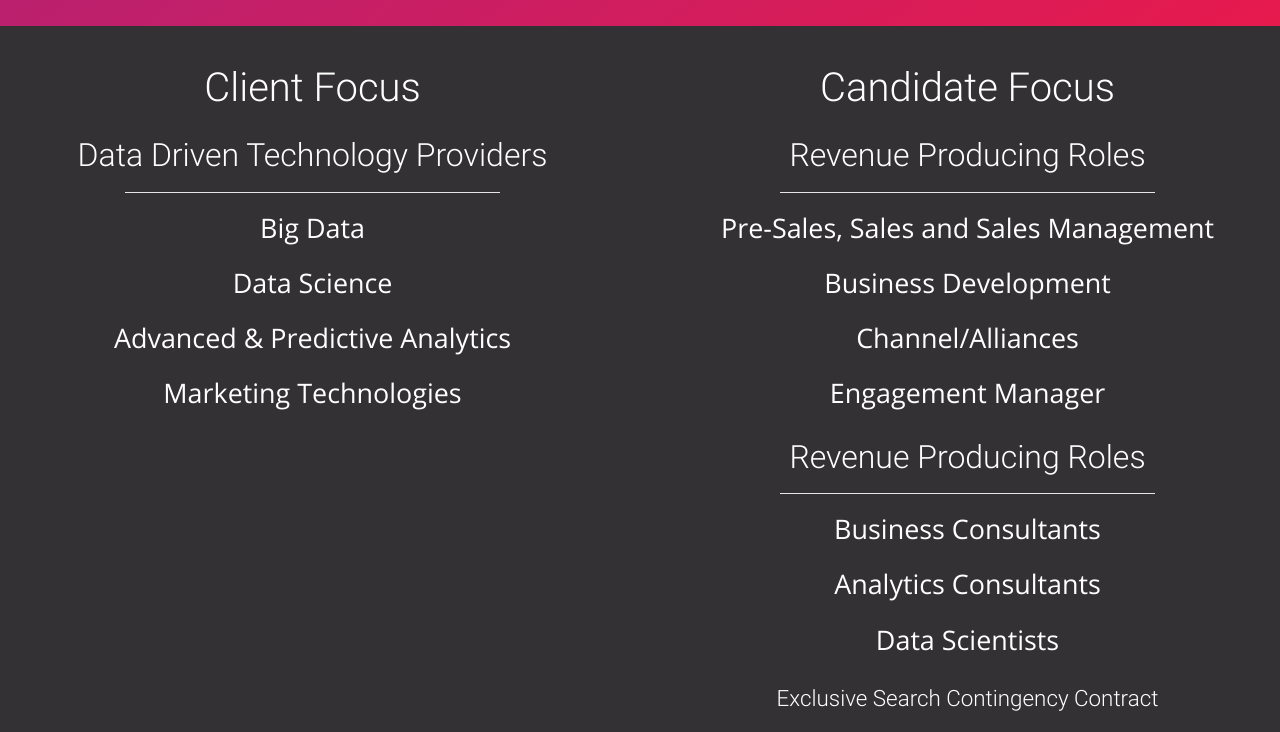
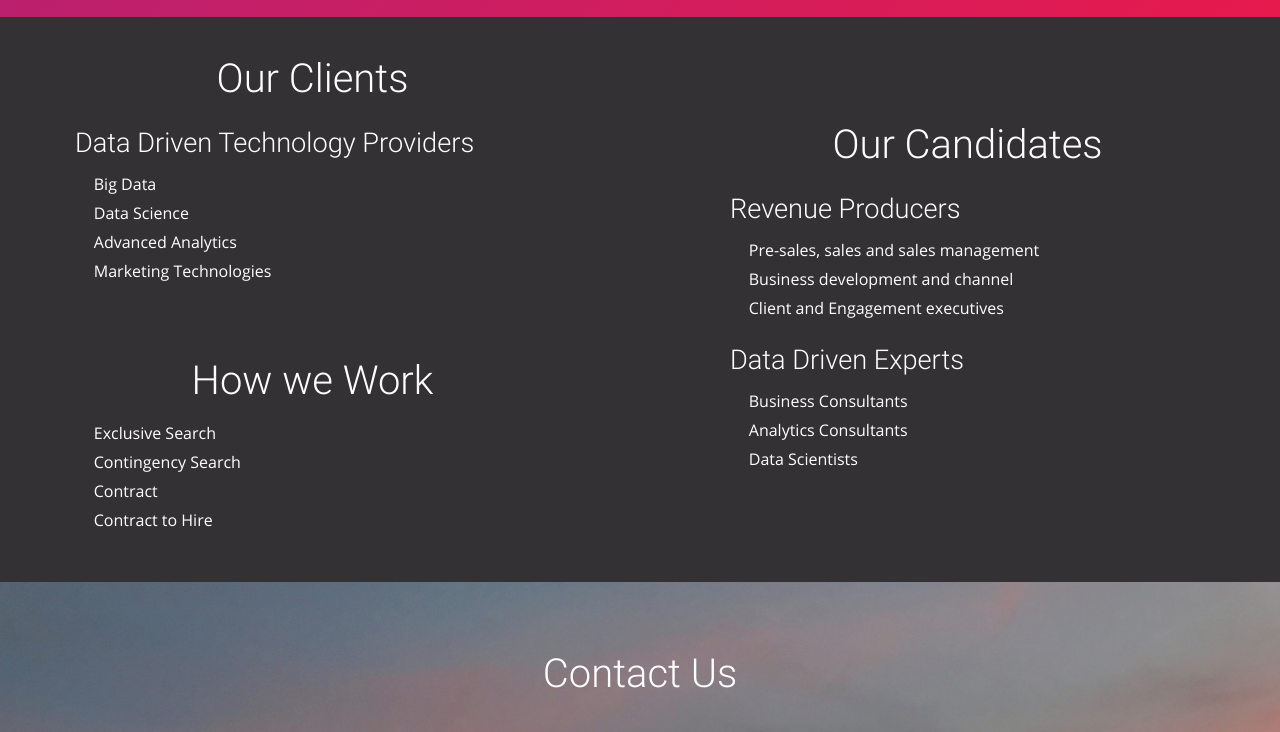
Before and after one commit to CatOrganization/BigHaystack, a plain HTML site: page website/static/index.html in a window 1280 px wide. Shown: the part 1599-2331 px from the top of the page. Drawn offline with nearby package versions, Linux system fonts and the light colour scheme; files that its build step writes are made by us from their sources.

Commit message:
updated focus layout

```diff
--- a/website/static/css/sass/pages.scss
+++ b/website/static/css/sass/pages.scss
@@ -102,6 +102,28 @@
     text-align: center;
 }
 
+.focus-subtitle {
+    @extend .focus-title;
+    text-align: left;
+    padding-left: 12%;
+    padding-bottom: 5px;
+}
+
+
 .focus-body {
-    text-align: center;
+    text-align: left;
+    padding-left: 15%;
+    margin-top: 5px;
 }
+
+
+.focus-body-bottom {
+    margin-top: 8%;
+}
+
+$focusBodyRightMargin: 5%;
+
+.focus-body-right {
+    margin-top: $focusBodyRightMargin;
+    margin-bottom: $focusBodyRightMargin;
+}
--- a/website/static/index.html
+++ b/website/static/index.html
@@ -64,9 +64,8 @@
 			<h1 class="h1-responsive">Passionate about the perfect match</h1>
 		</div>
 
-		<div id="about-page" class="about-page container-fluid">
+<div id="about-page"class="about-page container-fluid">
   <h1 class="page-title h1-responsive">Mary Morris &ndash; Founder</h1>
-			<hr class="page-separator"/>
   <div class="row about-row">
     <div class="col-4 text-center center-parent">
       <span class="center-helper"></span>
@@ -81,14 +80,14 @@
       <div class="row super-stars-row">
         <div class="col-6">
           <p class="page-body text-fluid">
-								<span class="fa fa-star"></span>  Consultant of the year<br/><br/>
-								<span class="fa fa-star"></span>  Industry keynote speaker
+            <span class="fa fa-star"></span> Consultant of the year<br/><br/>
+            <span class="fa fa-star"></span> Industry keynote speaker
           </p>
         </div>
         <div class="col-6">
           <p class="page-body text-fluid">
-								<span class="fa fa-star"></span>  Sales rookie of year<br/><br/>
-								<span class="fa fa-star"></span>  President's Club
+            <span class="fa fa-star"></span> Sales rookie of year<br/><br/>
+            <span class="fa fa-star"></span> President's Club
           </p>
         </div>
       </div>
@@ -127,38 +126,55 @@
 <div id="focus-page" class="focus-page container-fluid">
   <div class="row">
     <div class="col-md-6">
-      <h1 class="focus-title h1-responsive">Client Focus</h1>
-      <h2 class="focus-title h2-responsive">Data Driven Technology Providers</h2>
-      <hr class="page-separator"/>
+      <div class="row">
+        <div class="col-md-12">
+          <h1 class="focus-title h1-responsive">Our Clients</h1>
+
+          <h3 class="focus-subtitle h3-responsive">Data Driven Technology Providers</h3>
+
 
           <ul class="list-disc">
-        <li class="text-fluid page-body focus-body">Big Data</li>
-        <li class="text-fluid page-body focus-body">Data Science</li>
-        <li class="text-fluid page-body focus-body">Advanced & Predictive Analytics</li>
-        <li class="text-fluid page-body focus-body">Marketing Technologies</li>
+            <li class="text-responsive page-body focus-body">Big Data</li>
+            <li class="text-responsive page-body focus-body">Data Science</li>
+            <li class="text-responsive page-body focus-body">Advanced Analytics</li>
+            <li class="text-responsive page-body focus-body">Marketing Technologies</li>
           </ul>
         </div>
-    <div class="col-md-6">
-      <h1 class="focus-title h1-responsive">Candidate Focus</h1>
-      <h2 class="focus-title h2-responsive">Revenue Producing Roles</h2>
-      <hr class="page-separator"/>
+
+      </div>
+      <div class="row">
+        <div class="col-md-12">
+          <h1 class="focus-title focus-body-bottom h1-responsive">How we Work</h1>
 
           <ul class="none">
-        <li class="text-fluid page-body focus-body">Pre-Sales, Sales and Sales Management</li>
-        <li class="text-fluid page-body focus-body">Business Development</li>
-        <li class="text-fluid page-body focus-body">Channel/Alliances</li>
-        <li class="text-fluid page-body focus-body">Engagement Manager</li>
+            <li class="text-responsive page-body focus-body">Exclusive Search</li>
+            <li class="text-responsive page-body focus-body">Contingency Search</li>
+            <li class="text-responsive page-body focus-body">Contract</li>
+            <li class="text-responsive page-body focus-body">Contract to Hire</li>
+          </ul>
+        </div>
+
+      </div>
+
+    </div>
+
+    <div class="col-md-6 focus-body-right">
+      <h1 class="focus-title h1-responsive">Our Candidates</h1>
+      <h3 class="focus-subtitle h3-responsive">Revenue Producers</h3>
+
+
+      <ul class="none">
+        <li class="text-responsive page-body focus-body">Pre-sales, sales and sales management</li>
+        <li class="text-responsive page-body focus-body">Business development and channel</li>
+        <li class="text-responsive page-body focus-body">Client and Engagement executives</li>
       </ul>
 
-      <h2 class="focus-title h2-responsive">Revenue Producing Roles</h2>
-      <hr class="page-separator">
+      <h3 class="focus-subtitle h3-responsive">Data Driven Experts</h3>
       <ul class="none">
-        <li class="text-fluid page-body focus-body">Business Consultants</li>
-        <li class="text-fluid page-body focus-body">Analytics Consultants</li>
-        <li class="text-fluid page-body focus-body">Data Scientists</li>
+        <li class="text-responsive page-body focus-body">Business Consultants</li>
+        <li class="text-responsive page-body focus-body">Analytics Consultants</li>
+        <li class="text-responsive page-body focus-body">Data Scientists</li>
       </ul>
-
-      <h4 class="focus-title h4-responsive">Exclusive Search Contingency Contract</h4>
     </div>
   </div>
 
```
Lines whose indentation alone changed are shown as unchanged.
